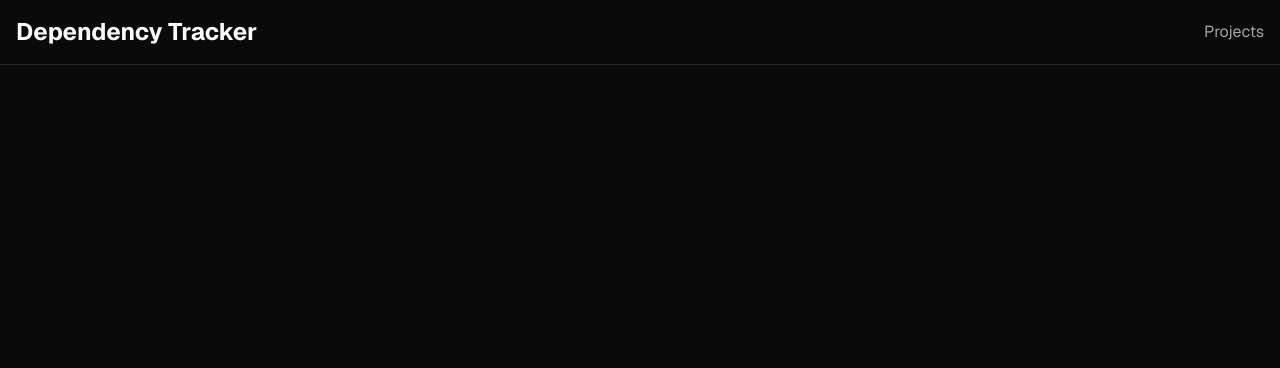
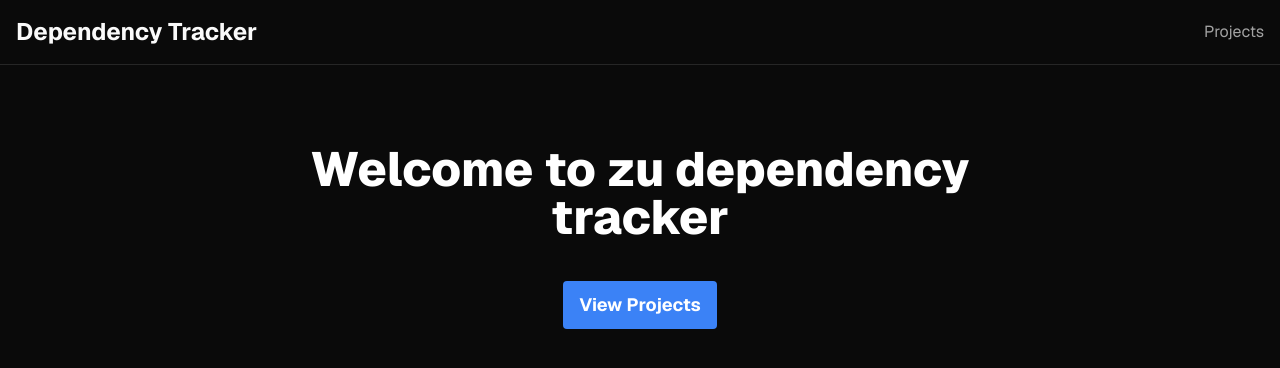
Before and after one commit to tanmay-pathak/dependency-tracker, a Next.js app: page / in a window 1280 px wide. Shown: the top 368 px of the page. Built offline with nearby package versions, Linux system fonts and the light colour scheme.

Commit message:
feat: landing page and typography plugin

```diff
--- a/package.json
+++ b/package.json
@@ -52,6 +52,7 @@
   "devDependencies": {
     "@swc/core": "^1.3.102",
     "@swc/jest": "^0.2.29",
+    "@tailwindcss/typography": "^0.5.15",
     "@testing-library/dom": "^9.3.3",
     "@testing-library/jest-dom": "^6.2.0",
     "@testing-library/react": "^14.1.2",
--- a/src/app/page.tsx
+++ b/src/app/page.tsx
@@ -1,10 +1,17 @@
 import Header from '@/components/Header'
+import Link from 'next/link'
 
 export default async function Index() {
 
   return (
     <div className="flex w-full flex-1 flex-col items-center gap-20">
         <Header />
+        <main className="prose prose-lg dark:prose-invert text-center">
+            <h1>Welcome to zu dependency tracker</h1>
+            <Link href="/projects" className="inline-block no-underline bg-blue-500 hover:bg-blue-600 text-white font-bold py-2 px-4 rounded">
+                View Projects
+            </Link>
+        </main>
     </div>
   )
 }
--- a/src/app/projects/page.tsx
+++ b/src/app/projects/page.tsx
@@ -21,7 +21,7 @@ export default async function Page() {
     return (
         <div className="grid grid-cols-1 md:grid-cols-2 lg:grid-cols-3 gap-4 p-4 bg-background">
             {uniqueProjects.map((project) => (
-                <Link href={`/visualizer/${project}`} key={project} className="block">
+                <Link href={`/projects/${project}`} key={project} className="block">
                     <Card className="hover:bg-accent transition-colors">
                         <CardHeader>
                             <CardTitle className="text-primary">{project}</CardTitle>
--- a/tailwind.config.js
+++ b/tailwind.config.js
@@ -83,5 +83,8 @@ module.exports = {
   		}
   	}
   },
-  plugins: [require('tailwindcss-animate')],
+  plugins: [
+    require('@tailwindcss/typography'),
+    require('tailwindcss-animate')
+  ]
 }
```
Also changed, not shown: 1 other file (tests, documents, lock files or other folders).
